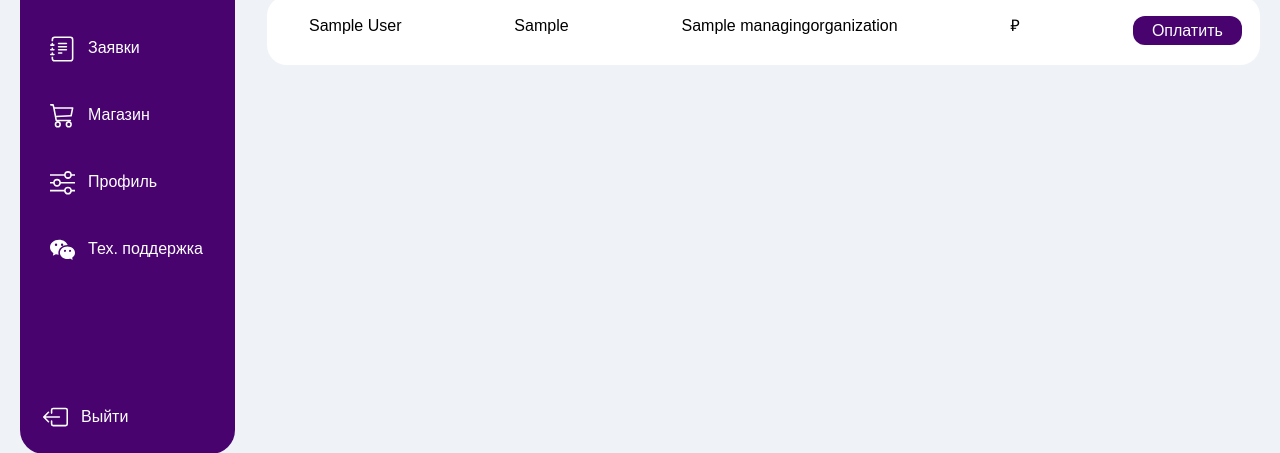
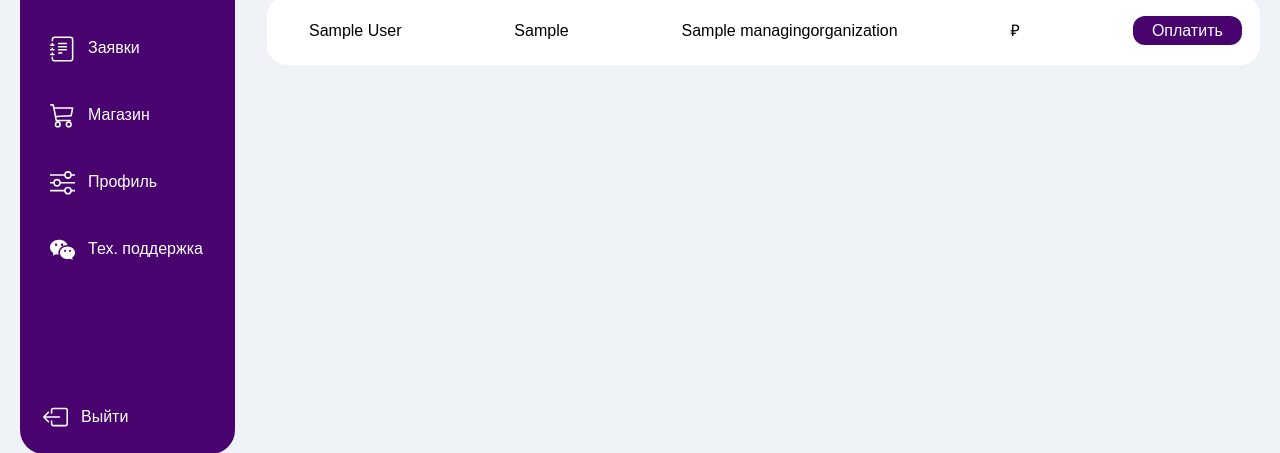
Before and after one commit to isk-daniar/housing-and-communal-services, a Django app: page /account/ in a window 1280 px wide. Shown: the part 326-779 px from the top of the page. Run offline with Django 4.2, Linux system fonts and the light colour scheme; tables that the repository leaves empty hold one stand-in row (values such as "Sample post"); some libraries are stand-ins or nearby versions.

Commit message:
fix gaps in tables

```diff
--- a/hcs_system_project/static/css/home-style.css
+++ b/hcs_system_project/static/css/home-style.css
@@ -173,3 +173,6 @@ main-banner__footer-links, .main-banner__link {
     color: #000;
     border-radius: 20px;
 }
+.app-li-pd-5{
+    padding-top: 5px;
+}
--- a/hcs_system_project/templates/hcs/home.html
+++ b/hcs_system_project/templates/hcs/home.html
@@ -42,7 +42,7 @@
                     <th width="300px" class="app-table__th">
                         <span>Имя</span>
                     </th>
-                    <th width="365px" class="app-table__th">
+                    <th width="340px" class="app-table__th">
                         <span>ЛС / Договор</span>
                     </th>
                     <th width="440x" class="app-table__th">
@@ -57,19 +57,19 @@
             {% for personal_account in personal_account_list %}
             <div class="app-table__tbody">
                 <ul class="app-table__tr-body">
-                    <li>
-                        <span class="app-table__title-mob" style="display: none;">Название:</span>
+                    <li class="app-li-pd-5">
+                        <span class="app-table__title-mob " style="display: none;">Название:</span>
                         <span>{{ personal_account.name }}</span>
                     </li>
-                    <li class="app-table__company-mob">
+                    <li class="app-table__company-mob app-li-pd-5">
                         <span class="app-table__title-mob" style="display: none;">Название:</span>
                         <span>{{ personal_account.personal_account }}</span>
                     </li>
-                    <li class="app-table__company-mob">
+                    <li class="app-table__company-mob app-li-pd-5">
                         <span class="app-table__title-mob" style="display: none;">Название:</span>
                         <span>{{ personal_account.organization.name }}</span>
                     </li>
-                    <li>
+                    <li class="app-li-pd-5">
                         <span class="app-table__title-mob">Цена:</span> {{ personal_account.balance.value }} ₽
                     </li>
                     <li>
```
